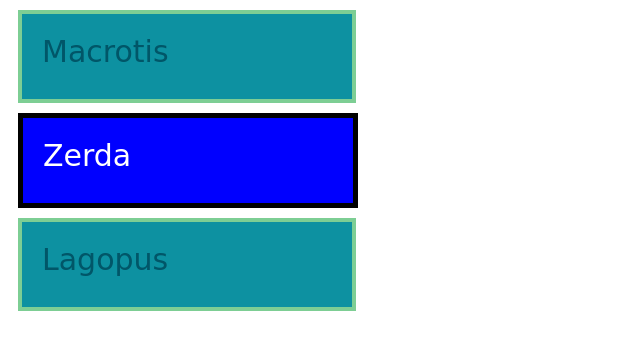
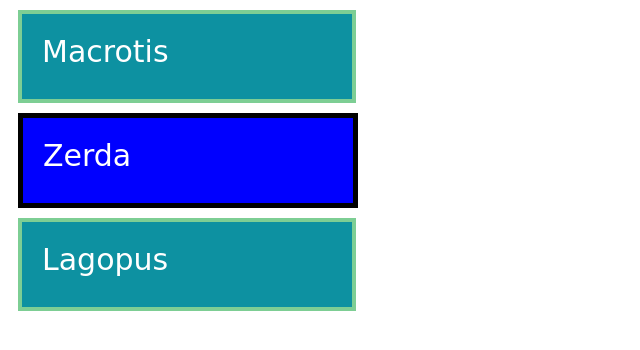
Before and after one commit to DMBegala/my-first-repository, a plain HTML site: page index.html in a window 1280 px wide. Shown: the whole page, without its empty margins (0-640 px from the left). Drawn offline with nearby package versions, Linux system fonts and the light colour scheme; a web font is replaced by a local one.

Commit message:
Update style.css

```diff
--- a/style.css
+++ b/style.css
@@ -10,3 +10,11 @@ p {
   font-size: 30px;
 
 }
+
+#fox-1 {
+  color: white;
+}
+
+#fox-3 {
+  color: white;
+}
```
